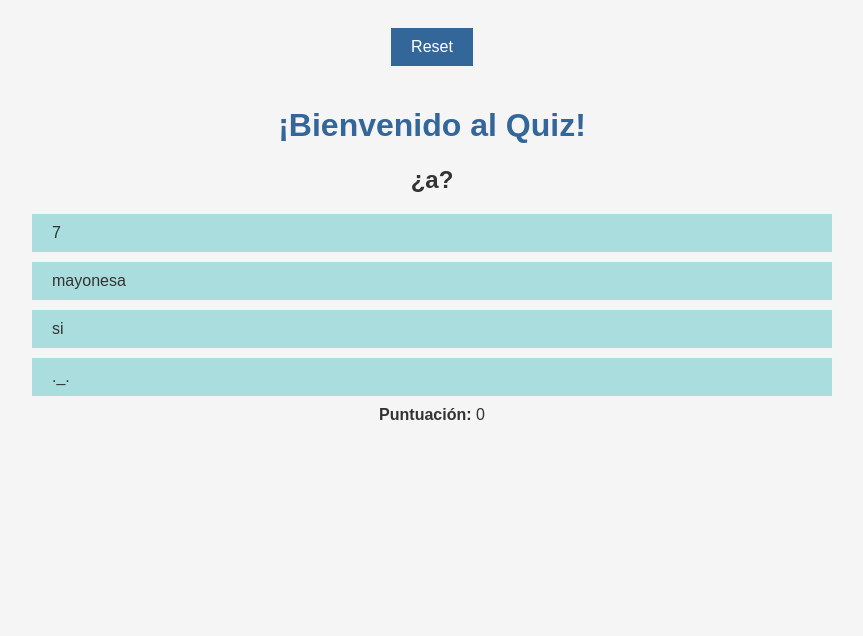
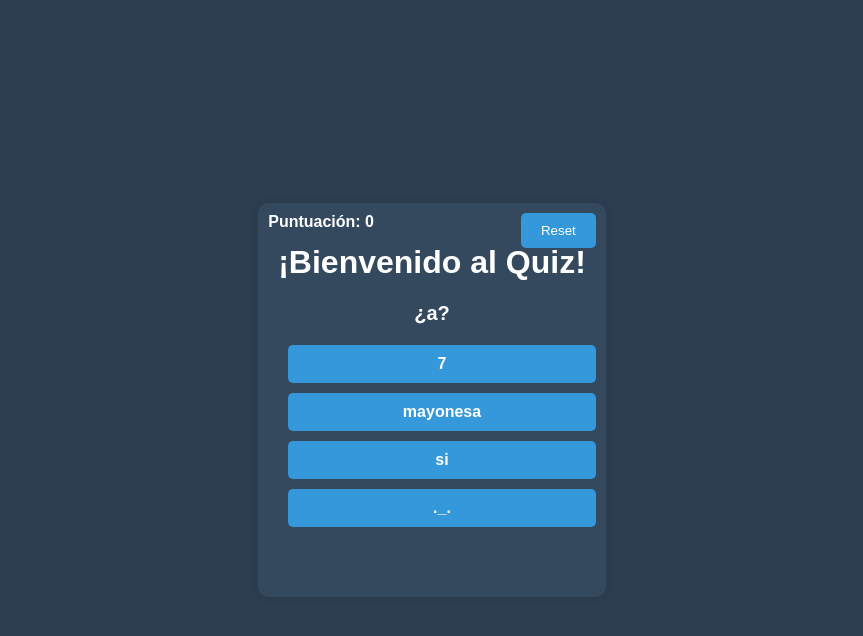
Before and after one commit to GabrielK84/quiz2-beta, a plain HTML site: page index.html in a window 1280 px wide. Shown: the whole page, without its empty margins (208-1071 px from the left). Drawn offline with Linux system fonts and the light colour scheme.

Commit message:
Update styles.css

```diff
--- a/styles.css
+++ b/styles.css
@@ -1,67 +1,95 @@
 body {
     font-family: Arial, sans-serif;
-    background-color: #f5f5f5; /* Gris claro */
-    color: #333; /* Negro */
+    background-color: #2c3e50; /* Fondo más oscuro */
+    margin: 0;
+    padding: 0;
+    display: flex;
+    justify-content: center;
+    align-items: center;
+    height: 100vh;
 }
 
 .container {
-    max-width: 800px;
-    margin: 0 auto;
+    text-align: center;
+    background-color: #34495e; /* Fondo gris más oscuro */
+    border-radius: 10px;
     padding: 20px;
-    text-align: center;
+    padding-bottom: 50px; /* Añadimos padding en la parte inferior */
+    box-shadow: 0 0 10px rgba(0, 0, 0, 0.1); /* Sombra ligera */
+    position: relative; /* Para el posicionamiento del contador de puntuación */
 }
 
 h1 {
-    color: #336699; /* Azul */
+    color: #ffffff; /* Blanco */
 }
 
-button {
-    background-color: #336699; /* Azul */
-    color: white;
-    border: none;
-    padding: 10px 20px;
-    font-size: 16px;
-    cursor: pointer;
+h2 {
+    font-size: 20px;
     margin-bottom: 20px;
+    color: #ffffff; /* Blanco */
 }
 
-button:hover {
-    background-color: #225588; /* Azul más oscuro */
-}
-
-#question {
-    font-size: 24px;
-    font-weight: bold;
-    margin-bottom: 20px;
+#options {
+    margin-bottom: 20px; /* Espacio entre opciones y mensaje de fin de quiz */
 }
 
 #options button {
-    display: block;
-    background-color: #aadddd; /* Celeste */
-    color: #333; /* Negro */
-    border: none;
+    margin: 10px;
     padding: 10px 20px;
     font-size: 16px;
-    margin-bottom: 10px;
-    width: 100%;
-    text-align: left;
+    font-weight: bold; /* Texto en negrita */
     cursor: pointer;
-    transition: background-color 0.3s;
+    border: none;
+    border-radius: 5px;
+    background-color: #3498db; /* Azul pastel */
+    color: #fff;
+    display: block;
+    width: 100%; /* Ocupa todo el ancho disponible */
+    transition: background-color 0.3s ease;
 }
 
 #options button:hover {
-    background-color: #88bbcc; /* Celeste más claro */
-}
-
-#score {
-    margin-top: 20px;
-    font-weight: bold;
+    background-color: #2980b9; /* Azul pastel más oscuro al pasar el mouse */
 }
 
 .correct {
-    background-color: #66cc66; /* Verde */
+    background-color: #2ecc71 !important; /* Verde pastel */
 }
 
-.incorrect {
-    background-color: #ff6666; /* Rojo */
+#options button.incorrect {
+    background-color: #e74c3c; /* Rojo pastel */
 }
+
+#score-container {
+    position: absolute; /* Posición absoluta */
+    top: 10px; /* Distancia desde arriba */
+    left: 10px; /* Distancia desde la izquierda */
+    font-weight: bold; /* Texto en negrita */
+    color: #fff; /* Texto en blanco */
+}
+
+#quiz-end-message {
+    font-weight: bold; /* Texto en negrita */
+    color: #fff; /* Texto en blanco */
+    margin-top: 20px; /* Espacio sobre el mensaje de fin de quiz */
+    position: absolute; /* Posición absoluta */
+    bottom: 20px; /* Distancia desde abajo */
+    left: 50%; /* Centrado horizontalmente */
+    transform: translateX(-50%); /* Centrado horizontalmente */
+}
+
+.reset-btn {
+    position: absolute;
+    top: 10px;
+    right: 10px;
+    padding: 10px 20px;
+    background-color: #3498db;
+    color: #fff;
+    border: none;
+    border-radius: 5px;
+    cursor: pointer;
+}
+
+.reset-btn:hover {
+    background-color: #2980b9;
+}
```
